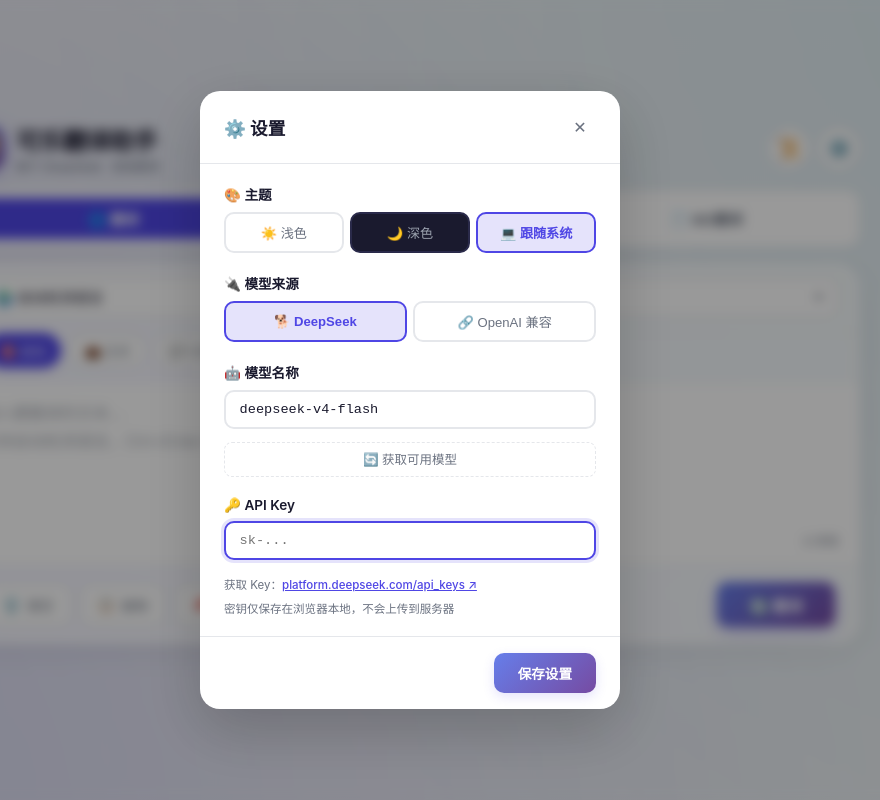
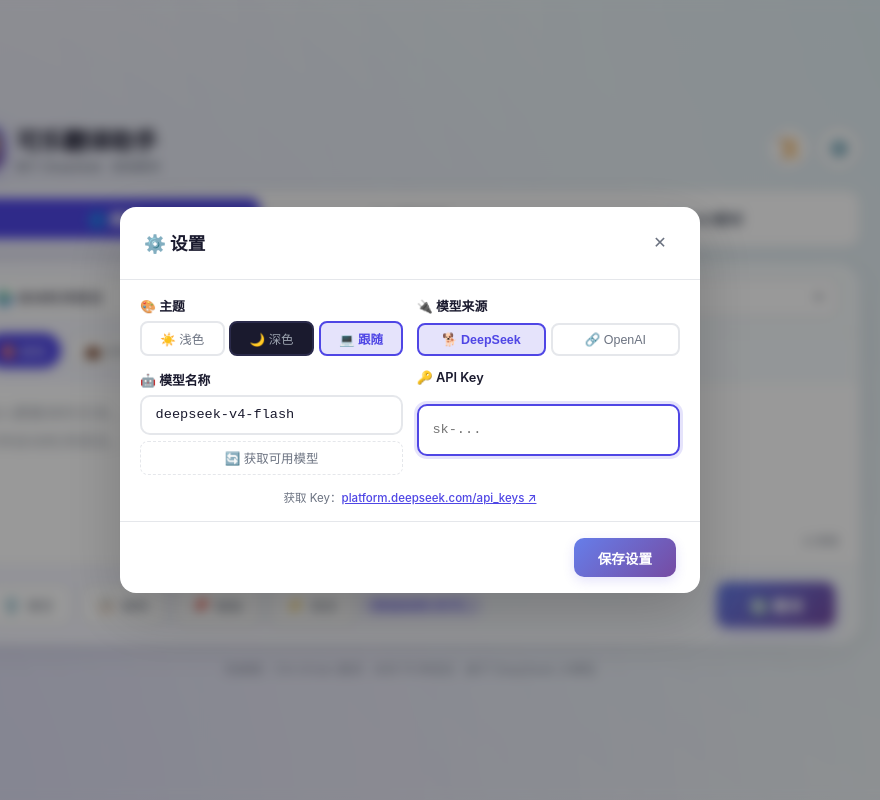
Before and after one commit to lfzl000/ColaTranslate, a browser extension: page public/index.html in a window 1280 px wide. Both pictures are taken after a click on the button "⚙️". Shown: the full height of the page, 230-1110 px from the left. Drawn offline with Linux system fonts and the light colour scheme.

Commit message:
feat: 设置页重排成 2 栏，更紧凑、宽 580

```diff
--- a/public/index.html
+++ b/public/index.html
@@ -670,9 +670,9 @@
 @keyframes fadeIn { from { opacity: 0; } to { opacity: 1; } }
 .settings-modal {
     background: var(--surface);
-    border-radius: 20px;
-    width: 90%;
-    max-width: 420px;
+    border-radius: 16px;
+    width: 92%;
+    max-width: 580px;
     box-shadow: 0 20px 60px rgba(0,0,0,0.2);
     overflow: hidden;
     animation: slideUp 0.3s cubic-bezier(0.16, 1, 0.3, 1);
@@ -700,18 +700,19 @@
     justify-content: center;
 }
 .settings-close:hover { background: var(--border); color: var(--text); }
-.settings-body { padding: 1.25rem 1.5rem; display: grid; gap: 1.25rem; }
-.settings-group { display: grid; gap: 0.5rem; }
-.settings-label { font-size: 0.85rem; font-weight: 600; color: var(--text); }
-.settings-options { display: flex; gap: 0.4rem; }
+.settings-body { padding: 1rem 1.25rem; display: grid; grid-template-columns: 1fr 1fr; gap: 0.85rem; max-height: 60vh; overflow-y: auto; }
+.settings-body > .settings-full { grid-column: 1 / -1; }
+.settings-group { display: grid; gap: 0.4rem; }
+.settings-label { font-size: 0.8rem; font-weight: 600; color: var(--text); }
+.settings-options { display: flex; gap: 0.3rem; }
 .settings-option {
     flex: 1;
-    padding: 0.55rem 0.5rem;
-    border-radius: 10px;
+    padding: 0.4rem 0.4rem;
+    border-radius: 8px;
     border: 2px solid var(--border);
     background: var(--surface);
     color: var(--text-secondary);
-    font-size: 0.82rem;
+    font-size: 0.78rem;
     font-weight: 500;
     cursor: pointer;
     transition: all var(--transition);
@@ -1102,50 +1103,44 @@
                 <div class="settings-options">
                     <button class="settings-option active" data-theme="light">☀️ 浅色</button>
                     <button class="settings-option" data-theme="dark">🌙 深色</button>
-                    <button class="settings-option" data-theme="system">💻 跟随系统</button>
+                    <button class="settings-option" data-theme="system">💻 跟随</button>
                 </div>
             </div>
             <div class="settings-group">
                 <label class="settings-label">🔌 模型来源</label>
                 <div class="settings-options" id="providerOptions">
                     <button class="settings-option active" data-provider="deepseek">🐕 DeepSeek</button>
-                    <button class="settings-option" data-provider="openai">🔗 OpenAI 兼容</button>
+                    <button class="settings-option" data-provider="openai">🔗 OpenAI</button>
                 </div>
             </div>
-            <div class="settings-group" id="apiBaseGroup" style="display:none">
-                <label class="settings-label">🔗 API 请求地址</label>
-                <input type="text" class="settings-input" id="apiBaseInput"
+            <div class="settings-group">
+                <label class="settings-label">🤖 模型名称 <span class="settings-hint" style="display:inline;margin:0" id="modelHint"></span></label>
+                <input type="text" class="settings-input" id="modelInput"
+                    placeholder="deepseek-v4-flash">
+                <div style="display:flex;gap:0.3rem;align-items:center">
+                    <button class="settings-fetch-btn" id="fetchModelsBtn" style="margin:0;flex:1">🔄 获取可用模型</button>
+                </div>
+                <select class="settings-input" id="modelSelect" multiple size="3" style="display:none;margin-top:0.3rem;font-size:0.78rem"></select>
+                <input type="text" class="settings-input" id="apiBaseInput" style="display:none"
                     placeholder="https://api.openai.com/v1">
-            </div>
-            <div class="settings-group" id="modelGroup" style="display:none">
-                <label class="settings-label">🤖 模型名称</label>
-                <div style="display:flex;gap:0.5rem">
-                    <select class="settings-input" id="modelSelect" style="flex:1;display:none"></select>
-                    <input type="text" class="settings-input" id="modelInput" style="flex:1"
-                        placeholder="gpt-4o-mini">
-                </div>
-                <button class="settings-fetch-btn" id="fetchModelsBtn" style="display:none">🔄 获取可用模型</button>
-                <div class="settings-hint" id="modelHint" style="display:none"></div>
             </div>
             <div class="settings-group">
                 <label class="settings-label">🔑 API Key</label>
                 <input type="password" class="settings-input" id="apiKeyInput"
                     placeholder="sk-...">
-                <div class="settings-hint" id="apiKeyHint"></div>
-                <div class="settings-hint">
+                <div class="settings-hint" id="apiKeyHint" style="margin:0"></div>
+            </div>
+            <div class="settings-group settings-full">
+                <div class="settings-hint" style="text-align:center">
                     获取 Key：<a href="https://platform.deepseek.com/api_keys" target="_blank" rel="noopener" style="color:var(--primary);font-weight:500;">platform.deepseek.com/api_keys ↗</a>
                 </div>
-                <div class="settings-hint">
-                    密钥仅保存在浏览器本地，不会上传到服务器
+            </div>
+            <div class="settings-group settings-full" id="shortcutGroup" style="display:none">
+                <div style="display:flex;gap:0.5rem;align-items:center">
+                    <span class="settings-label" style="margin:0">⌨️ 全局快捷键</span>
+                    <input type="text" class="settings-input" id="shortcutInput" placeholder="CommandOrControl+Shift+T" readonly style="flex:1;cursor:pointer;text-align:center;font-size:0.85rem;font-weight:600;">
+                    <button class="settings-fetch-btn" id="recordShortcutBtn" style="width:auto;padding:0.4rem 0.8rem;flex-shrink:0;margin:0">🎹 录制</button>
                 </div>
-            </div>
-            <div class="settings-group" id="shortcutGroup" style="display:none">
-                <label class="settings-label">⌨️ 全局快捷键（显示/隐藏窗口）</label>
-                <div style="display:flex;gap:0.5rem">
-                    <input type="text" class="settings-input" id="shortcutInput" placeholder="CommandOrControl+Shift+T" readonly style="cursor:pointer;text-align:center;font-size:0.85rem;font-weight:600;">
-                    <button class="settings-fetch-btn" id="recordShortcutBtn" style="width:auto;padding:0.45rem 0.8rem;flex-shrink:0;">🎹 录制</button>
-                </div>
-                <div class="settings-hint">点击"录制"后按下组合键，支持 Ctrl/Shift/Alt/Meta + 字母</div>
             </div>
         </div>
         <div class="settings-footer">
@@ -1233,11 +1228,8 @@
     document.querySelectorAll('#providerOptions .settings-option').forEach(opt => {
         opt.classList.toggle('active', opt.dataset.provider === currentProvider);
     });
-    document.getElementById('apiBaseGroup').style.display = isOpenAI ? '' : 'none';
-    document.getElementById('modelGroup').style.display = '';  // always show
-    document.getElementById('fetchModelsBtn').style.display = '';  // always show
+    document.getElementById('apiBaseInput').style.display = isOpenAI ? '' : 'none';
     document.getElementById('modelSelect').style.display = 'none';
-    document.getElementById('modelInput').style.display = '';
 }
 
 // Fetch available models from API
@@ -1266,14 +1258,12 @@
             const select = document.getElementById('modelSelect');
             select.innerHTML = models.map(m => `<option value="${m}">${m}</option>`).join('');
             select.style.display = '';
-            document.getElementById('modelInput').style.display = 'none';
-            select.addEventListener('change', () => {
+            select.onchange = () => {
                 document.getElementById('modelInput').value = select.value;
-            });
+            };
             select.value = models[0];
             document.getElementById('modelInput').value = models[0];
-            hint.textContent = `✅ 找到 ${models.length} 个可用模型`;
-            hint.style.color = 'var(--success)';
+            hint.textContent = `✅ ${models.length} 个模型`;
         } else {
             hint.textContent = '⚠️ 未找到可用模型，请手动输入';
             hint.style.color = 'var(--danger)';
@@ -1294,7 +1284,6 @@
     const popt = e.target.closest('#providerOptions .settings-option');
     if (popt) {
         currentProvider = popt.dataset.provider;
-        // Load saved config for this provider
         const cfg = loadProviderConfig(currentProvider);
         currentApiBase = cfg.apiBase;
         currentApiKey = cfg.apiKey;
@@ -1303,8 +1292,7 @@
         document.getElementById('apiBaseInput').value = currentApiBase;
         document.getElementById('modelInput').value = currentModel;
         document.getElementById('modelSelect').style.display = 'none';
-        document.getElementById('modelInput').style.display = '';
-        document.getElementById('modelHint').style.display = 'none';
+        document.getElementById('modelHint').textContent = '';
         updateProviderUI();
         updateApiKeyHint();
         return;
```
